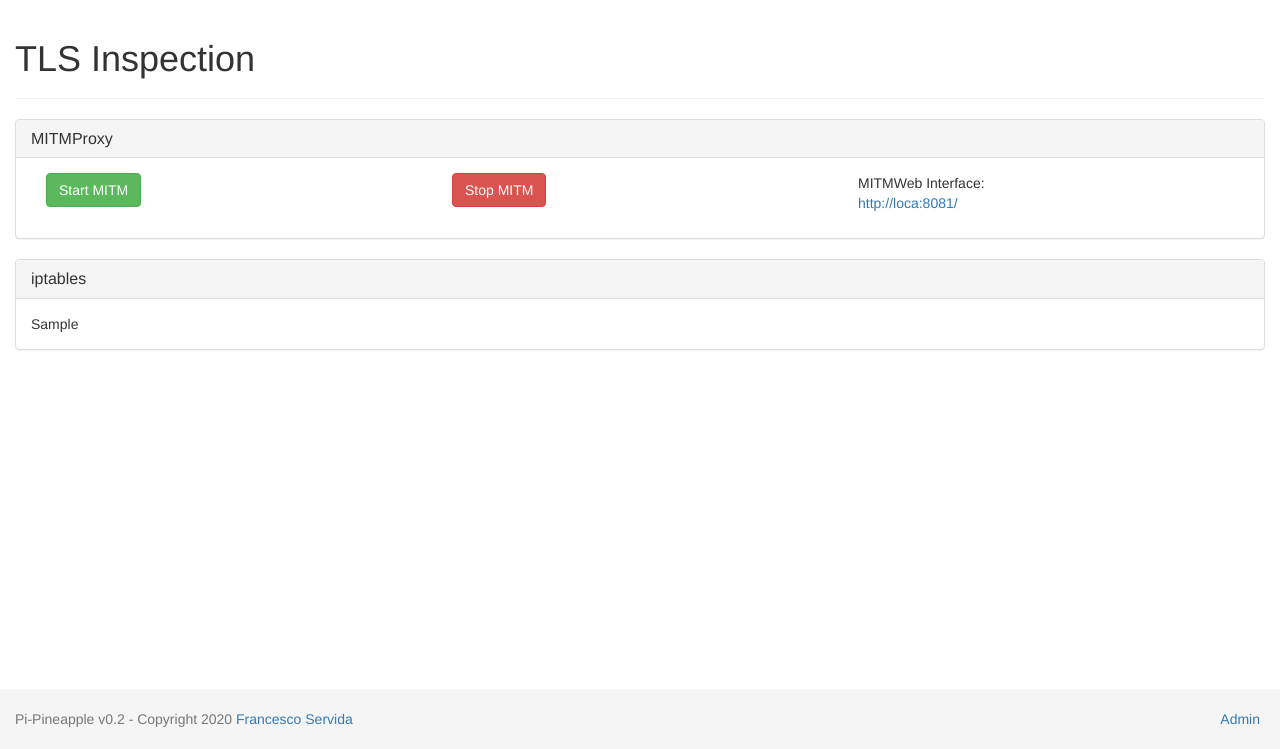
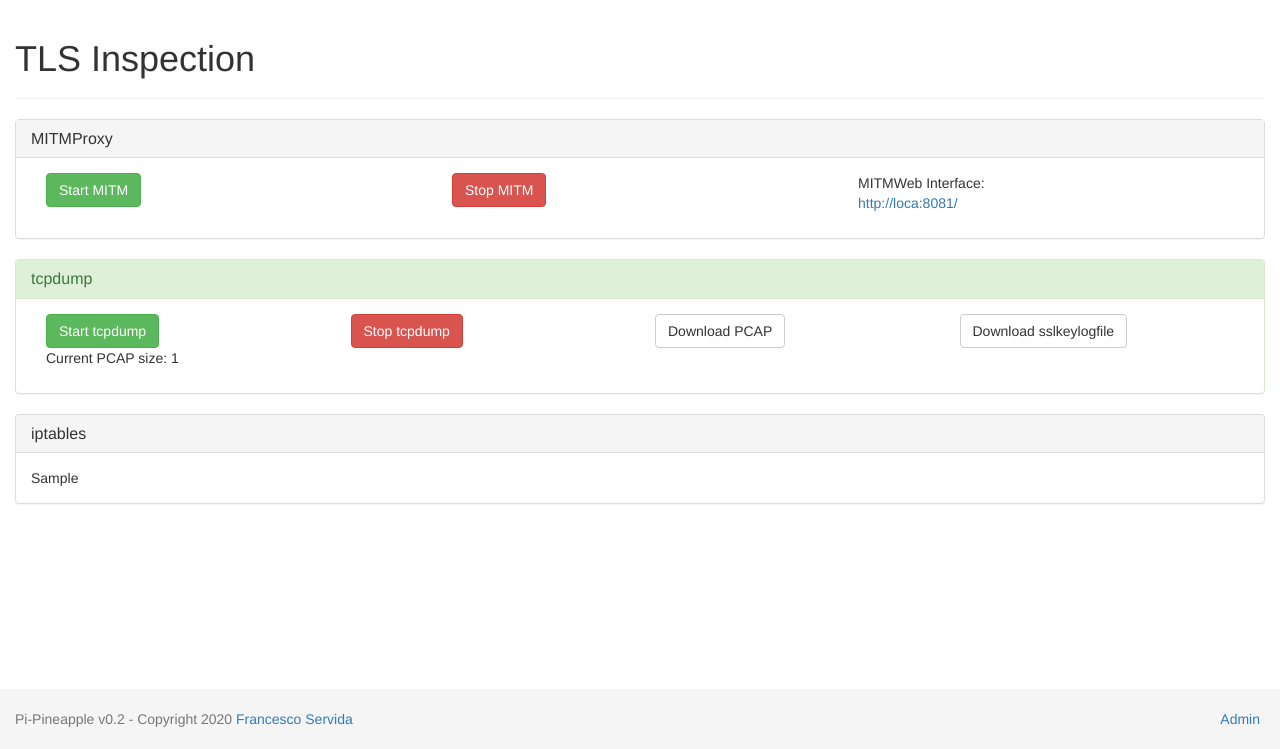
Before and after one commit to fservida/pi-pineapple, a Django app: template pi_pineapple/templates/dashboard/home/monitor.html in a window 1280 px wide. Shown: the part 51-800 px from the top of the page. Run offline with Django 3.2, Linux system fonts and the light colour scheme; the template is opened without the code that fills it: most values are stand-ins (such as "Sample title", 1, 10 or a date in 2020); some libraries are stand-ins or nearby versions.

Commit message:
Updated interface for tcpdump

```diff
--- a/pi_pineapple/api/serializers.py
+++ b/pi_pineapple/api/serializers.py
@@ -57,6 +57,11 @@ def set_hostapd_interface(interface):
     return data
 
 
+def get_filesize(filename):
+    data = {'size': shell.get_file_size(filename)}
+    return data
+
+
 def get_dhcp_leases():
     # attributes = [
     #     'ip',  # The ip address assigned by this lease as string
--- a/pi_pineapple/api/urls.py
+++ b/pi_pineapple/api/urls.py
@@ -16,4 +16,6 @@ urlpatterns = [
     path('system/services/dhcp/leases', views.get_dhcp_leases, name="dhcp_leases"),
     path('network/mitm/on', views.start_mitm, name="start_mitm"),
     path('network/mitm/off', views.stop_mitm, name="stop_mitm"),
+    path('system/services/tcpdump/on', views.start_tcpdump, name="start_tcpdump"),
+    path('system/services/tcpdump/off', views.stop_tcpdump, name="stop_tcpdump"),
 ]
--- a/pi_pineapple/dashboard/static/dashboard/functions.js
+++ b/pi_pineapple/dashboard/static/dashboard/functions.js
@@ -100,3 +100,49 @@ function stop_mitm() {
         },
     });
 };
+
+
+$('#start-tcpdump').click(start_tcpdump);
+$('#stop-tcpdump').click(stop_tcpdump);
+
+function start_tcpdump() {
+
+    console.log("Contacting backend to start tcpdump!");// sanity check
+
+    $.ajax({
+        url: "/api/system/services/tcpdump/on", // the endpoint
+        type: "GET", // http method
+
+        // handle a successful response
+        success: function (json) {
+            console.log("Successfully Started tcpdump");
+            window.location.reload(true); // Refresh page
+        },
+
+        // handle a non-successful response
+        error: function (xhr, errmsg, err) {
+            // Display Error Message
+        },
+    });
+};
+
+function stop_tcpdump() {
+
+    console.log("Contacting backend to stop tcpdump!");// sanity check
+
+    $.ajax({
+        url: "/api/system/services/tcpdump/off", // the endpoint
+        type: "GET", // http method
+
+        // handle a successful response
+        success: function (json) {
+            console.log("Successfully Stopped tcpdump");
+            window.location.reload(true); // Refresh page
+        },
+
+        // handle a non-successful response
+        error: function (xhr, errmsg, err) {
+            // Display Error Message
+        },
+    });
+};
--- a/pi_pineapple/dashboard/views.py
+++ b/pi_pineapple/dashboard/views.py
@@ -20,6 +20,7 @@ class Home(LoginRequiredMixin, TemplateView):
             'dhcp': serializers.get_service_status('dnsmasq'),
             'hostapd': serializers.get_service_status('hostapd'),
             'mitmweb': serializers.get_service_status('mitmweb'),
+            'tcpdump': serializers.get_service_status('tcpdump'),
         }
 
         return context
@@ -85,9 +86,10 @@ class Monitor(LoginRequiredMixin, TemplateView):
 
         # # Get interface informations
         # context['wireless_interfaces'] = serializers.wireless_interfaces()
-        # context['hostapd'] = serializers.get_hostapd_config()
+        context['tcpdump'] = {'pcap': serializers.get_filesize('/var/tcpdump/tcpdump.pcap')}
         context['services'] = {
             'iptables': serializers.get_iptables_status(True),
+            'tcpdump': serializers.get_service_status('tcpdump'),
         }
 
         return context
@@ -107,6 +109,7 @@ class Services(LoginRequiredMixin, TemplateView):
             'hostapd': serializers.get_service_status('hostapd', True),
             'dhcp': serializers.get_service_status('dnsmasq', True),
             'mitmweb': serializers.get_service_status('mitmweb', True),
+            'tcpdump': serializers.get_service_status('tcpdump', True),
             'iptables': serializers.get_iptables_status(True),
         }
 
--- a/pi_pineapple/templates/dashboard/home/home.html
+++ b/pi_pineapple/templates/dashboard/home/home.html
@@ -43,6 +43,7 @@
             {% include "dashboard/models/services/dhcp/status.html" %}
             {% include "dashboard/models/services/hostapd/status.html" %}
             {% include "dashboard/models/services/mitmproxy/status.html" %}
+            {% include "dashboard/models/services/tcpdump/status.html" %}
         </div>
 
         <div class="row home-container">
--- a/pi_pineapple/templates/dashboard/home/monitor.html
+++ b/pi_pineapple/templates/dashboard/home/monitor.html
@@ -28,6 +28,30 @@
                     </div>
                 </div>
             </div>
+            <div class="col-md-12">
+                <div class="panel {% if services.tcpdump.status == 'active' %}panel-success{% else %}panel-danger{% endif %}">
+                    <div class="panel-heading">
+                        <h3 class="panel-title">tcpdump</h3>
+                    </div>
+                    <div class="panel-body">
+                        <div class="col-md-3">
+                            <button id="start-tcpdump" type="button" class="btn btn-success">Start tcpdump</button>
+                        </div>
+                        <div class="col-md-3">
+                            <button id="stop-tcpdump" type="button" class="btn btn-danger">Stop tcpdump</button>
+                        </div>
+                        <div class="col-md-3">
+                            <button id="download-pcap" type="button" class="btn btn-default">Download PCAP</button>
+                        </div>
+                        <div class="col-md-3">
+                            <button id="download-sslkeylog" type="button" class="btn btn-default">Download sslkeylogfile</button>
+                        </div>
+                        <div class="col-md-12">
+                            <p>Current PCAP size: {{ tcpdump.pcap.size }}</p>
+                        </div>
+                    </div>
+                </div>
+            </div>
             {% include "dashboard/models/services/iptables/status_detail.html" %}
         </div>
     </div>
--- a/pi_pineapple/templates/dashboard/home/services.html
+++ b/pi_pineapple/templates/dashboard/home/services.html
@@ -13,6 +13,7 @@
             {% include "dashboard/models/services/dhcp/status_detail.html" %}
             {% include "dashboard/models/services/hostapd/status_detail.html" %}
             {% include "dashboard/models/services/mitmproxy/status_detail.html" %}
+            {% include "dashboard/models/services/tcpdump/status_detail.html" %}
             {% include "dashboard/models/services/iptables/status_detail.html" %}
         </div>
     </div>
--- a/tcpdump.j2
+++ b/tcpdump.j2
@@ -1,11 +1,11 @@
 [Unit]
-Description=Django Pi-Pineapple Webserver
+Description=TCPDump service
 After=network.target
 
 [Service]
 Restart=on-failure
 WorkingDirectory=/var/tcpdump
-ExecStart=/usr/sbin/tcpdump -i {{ wlan_interface }} -w {{ wlan_interface }}.pcap
+ExecStart=/usr/sbin/tcpdump -i {{ wlan_interface }} -w tcpdump.pcap
 
 [Install]
 WantedBy=multi-user.target
```
Also changed, not shown: pi_pineapple/api/shell.py (+28 -3 lines), pi_pineapple/api/views.py (+37 -1 lines), pi_pineapple/templates/dashboard/models/services/tcpdump/status.html (added, +10 -0 lines), pi_pineapple/templates/dashboard/models/services/tcpdump/status_detail.html (added, +10 -0 lines).
